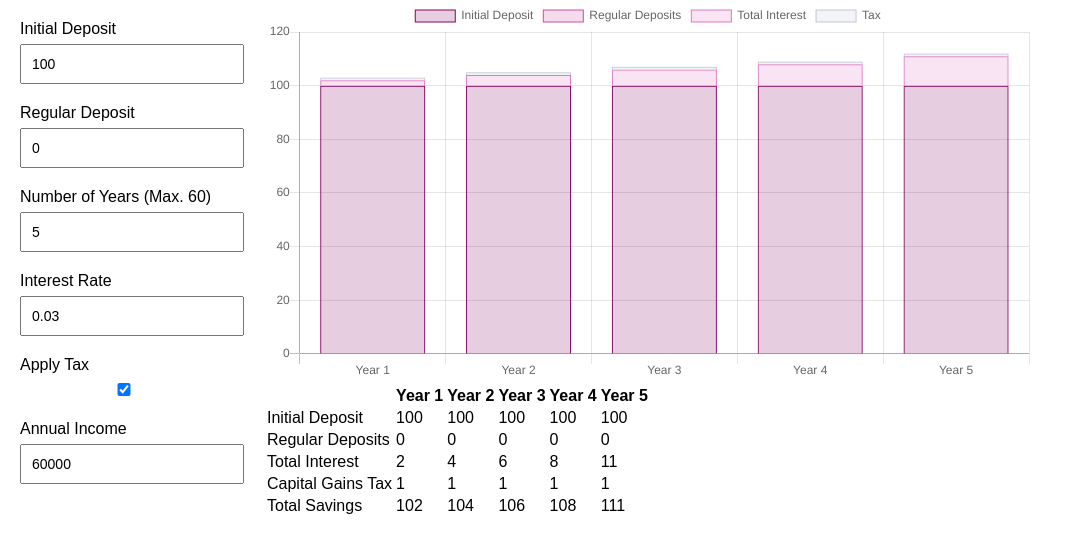
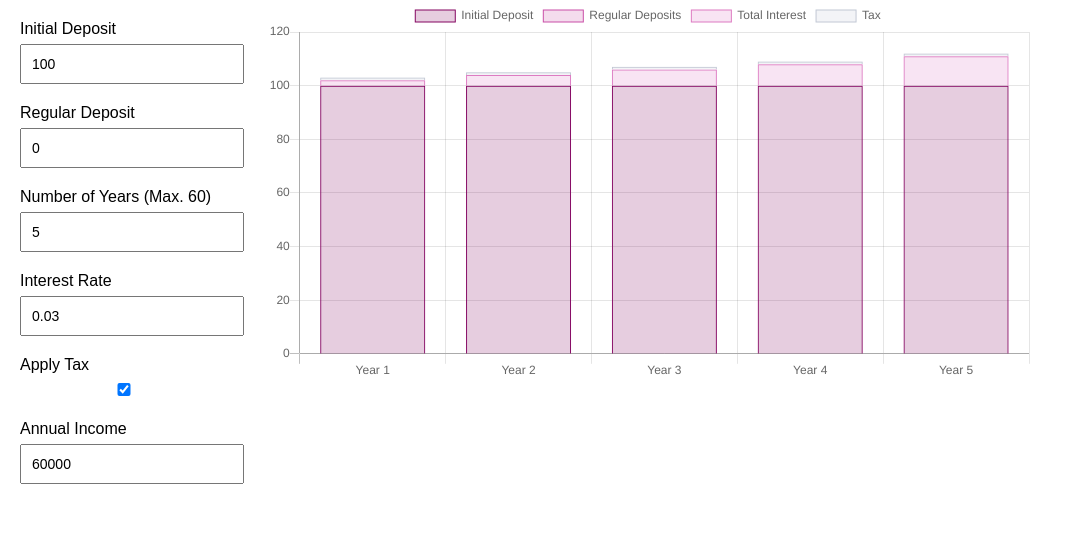
Before and after one commit to thaiphan/compound-interest-calculator, a React (Create React App) app: page / in a window 1280 px wide. Shown: the top 552 px of the page, without its empty margins (0-1073 px from the left). Built offline with nearby package versions, Linux system fonts and the light colour scheme.

Commit message:
Remove debugging table

```diff
--- a/src/App.js
+++ b/src/App.js
@@ -128,19 +128,6 @@ class App extends Component {
             labels={this.getYearlyInterest().map(yearlyInterest => yearlyInterest.name)}
             data={data}
           />
-
-          <table>
-            <thead>
-              <tr><th />{this.getYearlyInterest().map((yearlyInterest, index) => <th key={index}>{yearlyInterest.name}</th>)}</tr>
-            </thead>
-            <tbody>
-              <tr><td>Initial Deposit</td>{this.getYearlyInterest().map((yearlyInterest, index) => <td key={index}>{this.state.initialDeposit}</td>)}</tr>
-              <tr><td>Regular Deposits</td>{this.getYearlyInterest().map((yearlyInterest, index) => <td key={index}>{yearlyInterest.regularDeposits}</td>)}</tr>
-              <tr><td>Total Interest</td>{this.getYearlyInterest().map((yearlyInterest, index) => <td key={index}>{yearlyInterest.totalInterest}</td>)}</tr>
-              <tr><td>Capital Gains Tax</td>{this.getYearlyInterest().map((yearlyInterest, index) => <td key={index}>{yearlyInterest.capitalGainsTax}</td>)}</tr>
-              <tr><td>Total Savings</td>{this.getYearlyInterest().map((yearlyInterest, index) => <td key={index}>{yearlyInterest.principal}</td>)}</tr>
-            </tbody>
-          </table>
         </div>
       </div>
     );
```
